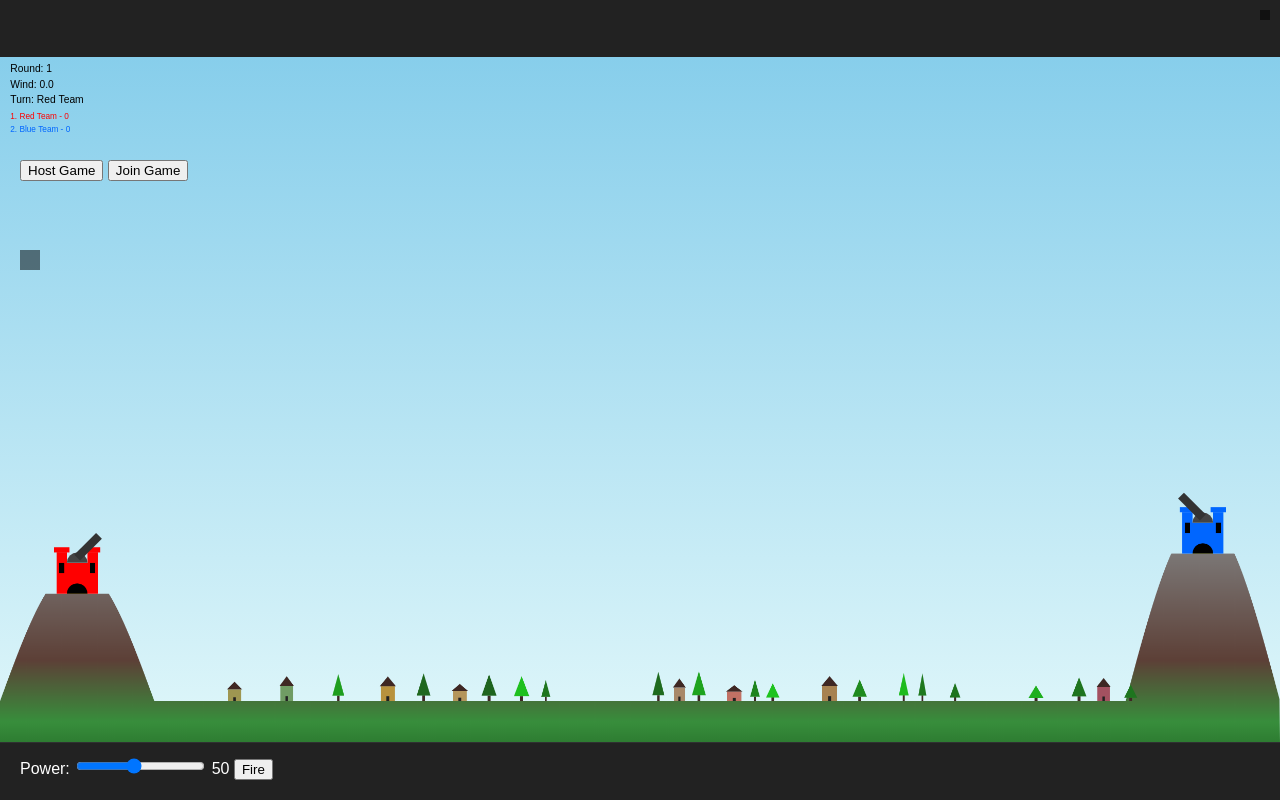
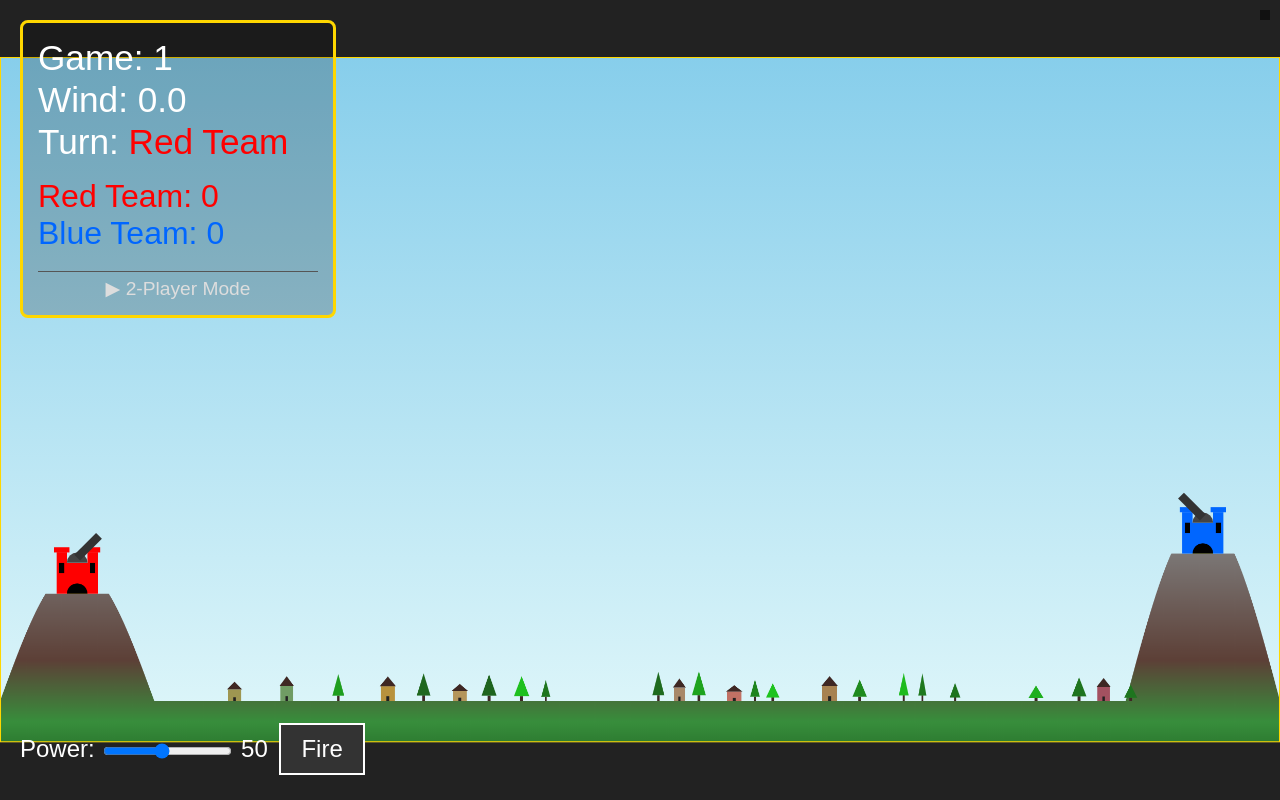
Before and after one commit to neallawson/cannons, a website built with Vite: page index.html in a window 1280 px wide. Built offline with nearby package versions, Linux system fonts and the light colour scheme; animation ran at ten frames a second.

Commit message:
Added new /releases folder for releases. Cleaned up the UI - turned it into a HUD.

```diff
--- a/src/game/Renderer.ts
+++ b/src/game/Renderer.ts
@@ -110,8 +110,10 @@ export class Renderer {
         // Draw Explosions
         this.drawExplosions(state);
 
-        // Draw HUD
-        this.drawHUD(state);
+        // Draw Border around Logical Area
+        this.ctx.strokeStyle = '#FFD700'; // Gold border
+        this.ctx.lineWidth = 4;
+        this.ctx.strokeRect(0, 0, this.LOGICAL_WIDTH, this.LOGICAL_HEIGHT);
 
         // Restore context (remove translation/scale/clip)
         this.ctx.restore();
@@ -400,26 +402,5 @@ export class Renderer {
         });
     }
 
-    private drawHUD(state: GameStateData) {
-        this.ctx.fillStyle = '#000';
-        this.ctx.font = '20px Arial';
-        this.ctx.fillText(`Round: ${state.round} `, 20, 30);
-        this.ctx.fillText(`Wind: ${state.wind.speed.toFixed(1)} `, 20, 60);
 
-        const currentPlayer = state.players.find(p => p.id === state.currentTurnPlayerId);
-        if (currentPlayer) {
-            this.ctx.fillText(`Turn: ${currentPlayer.name} `, 20, 90);
-        }
-
-        // Scores (Leaderboard)
-        const sortedPlayers = [...state.players].sort((a, b) => b.wins - a.wins);
-
-        this.ctx.font = '16px Arial';
-        let y = 120;
-        sortedPlayers.forEach((p, index) => {
-            this.ctx.fillStyle = p.color;
-            this.ctx.fillText(`${index + 1}. ${p.name} - ${p.wins}`, 20, y);
-            y += 25;
-        });
-    }
 }
--- a/src/main.ts
+++ b/src/main.ts
@@ -2,30 +2,37 @@ import './style.css';
 import { GameState } from './game/GameState';
 import { Renderer } from './game/Renderer';
 import { GameLoop } from './game/GameLoop';
-import type { Player } from './game/types';
+import type { Player, GameStateData } from './game/types';
 
 const app = document.querySelector<HTMLDivElement>('#app')!;
 app.innerHTML = `
   <canvas id="gameCanvas"></canvas>
+
+  <div id="hud-panel">
+    <div id="game-info">
+        <div id="game-count" class="hud-row">Game: 1</div>
+        <div id="wind-display" class="hud-row">Wind: 0.0</div>
+        <div id="turn-display" class="hud-row">Turn: -</div>
+    </div>
+    <div id="score-board"></div>
+
+    <div id="mp-label" style="text-align: center; font-size: 1.2rem; margin-top: 10px; color: #ddd; border-top: 1px solid #555; padding-top: 5px; cursor: pointer;">▶ 2-Player Mode</div>
+    <div id="mp-controls" style="border-top: none; margin-top: 5px; padding-top: 0; display: none;">
+        <a id="hostBtn" class="btn-link" style="text-align:center;">Host Game</a>
+        <a id="joinBtn" class="btn-link" style="text-align:center;">Join Game</a>
+        <div id="status" style="font-size: 0.9rem; color: #ccc; margin-top: 5px; text-align: center;"></div>
+    </div>
+  </div>
+
   <div id="ui-layer" style="position: absolute; bottom: 20px; left: 20px; color: white; font-family: sans-serif;">
     <label>Power: <input type="range" id="powerSlider" min="10" max="100" value="50"></label>
     <span id="powerValue">50</span>
     <button id="fireBtn">Fire</button>
   </div>
-  <div id="debug-log" style="position: absolute; top: 250px; left: 20px; color: yellow; font-family: monospace; font-size: 12px; background: rgba(0,0,0,0.5); padding: 10px; pointer-events: none; max-height: 200px; overflow: hidden;"></div>
   <div id="window-size" style="position: absolute; top: 10px; right: 10px; color: lime; font-family: monospace; font-size: 16px; background: rgba(0,0,0,0.5); padding: 5px; pointer-events: none;"></div>
 `;
 
 function log(msg: string) {
-  const el = document.getElementById('debug-log');
-  if (el) {
-    el.innerHTML += `<div>${msg}</div>`;
-    // Keep only last 10 lines
-    const lines = el.innerHTML.split('</div>');
-    if (lines.length > 10) {
-      el.innerHTML = lines.slice(lines.length - 11).join('</div>');
-    }
-  }
   console.log(msg);
 }
 
@@ -44,6 +51,30 @@ let isMultiplayer = false;
 let myPlayerId = 'p1';
 
 import { PhysicsEngine } from './game/PhysicsEngine';
+
+function updateHUD(state: GameStateData) {
+  // Game Count
+  const totalWins = state.players.reduce((sum: number, p: Player) => sum + p.wins, 0);
+  document.getElementById('game-count')!.innerText = `Game: ${totalWins + 1}`;
+
+  // Wind
+  document.getElementById('wind-display')!.innerText = `Wind: ${state.wind.speed.toFixed(1)}`;
+
+  // Turn
+  const currentPlayer = state.players.find(p => p.id === state.currentTurnPlayerId);
+  if (currentPlayer) {
+    const turnEl = document.getElementById('turn-display')!;
+    turnEl.innerHTML = `Turn: <span style="color: ${currentPlayer.color}">${currentPlayer.name}</span>`;
+    turnEl.style.color = 'white'; // Ensure label is white
+  }
+
+  // Scores
+  const sortedPlayers = [...state.players].sort((a, b) => b.wins - a.wins);
+  const scoreBoard = document.getElementById('score-board')!;
+  scoreBoard.innerHTML = sortedPlayers.map(p =>
+    `<div style="color: ${p.color}; font-size: 2.0rem;">${p.name}: ${p.wins}</div>`
+  ).join('');
+}
 
 function startGame(seed: number) {
   gameState = new GameState(LOGICAL_WIDTH, LOGICAL_HEIGHT, seed);
@@ -92,7 +123,10 @@ function startGame(seed: number) {
       });
     },
     () => {
-      renderer.render(gameState.getState());
+      const state = gameState.getState();
+      renderer.render(state);
+      updateHUD(state); // Update DOM HUD
+
       // Sync view offset and scale to input manager
       const offset = renderer.getViewOffset();
       const scale = renderer.getScale();
@@ -169,15 +203,19 @@ const powerValue = document.getElementById('powerValue')!;
 const fireBtn = document.getElementById('fireBtn')!;
 
 
-// Multiplayer UI
-const mpDiv = document.createElement('div');
-mpDiv.style.cssText = 'position: absolute; top: 160px; left: 20px; color: white; font-family: sans-serif;';
-mpDiv.innerHTML = `
-  <button id="hostBtn">Host Game</button>
-  <button id="joinBtn">Join Game</button>
-  <span id="status"></span>
-`;
-document.body.appendChild(mpDiv);
+// Multiplayer UI - Handled in HTML now
+const mpLabel = document.getElementById('mp-label')!;
+const mpControls = document.getElementById('mp-controls')!;
+
+mpLabel.addEventListener('click', () => {
+  if (mpControls.style.display === 'none') {
+    mpControls.style.display = 'flex';
+    mpLabel.innerText = '▼ 2-Player Mode';
+  } else {
+    mpControls.style.display = 'none';
+    mpLabel.innerText = '▶ 2-Player Mode';
+  }
+});
 
 document.getElementById('hostBtn')!.addEventListener('click', async () => {
   isMultiplayer = true;
@@ -255,9 +293,10 @@ function setupGameSubscriptions() {
         `;
 
       overlay.innerHTML = `
-          <h1>Game Over!</h1>
-          <h2>Winner: ${winnerName}</h2>
-          <button id="playAgainBtn" style="padding: 10px 20px; font-size: 20px; cursor: pointer;">Play Again</button>
+          <h1 style="font-size: 60px; color: #FFD700; text-shadow: 4px 4px #000;">Game Over!</h1>
+          <h2 style="font-size: 40px;">Winner: ${winnerName}</h2>
+          <h3 style="font-size: 30px;">in ${state.round} volleys</h3>
+          <button id="playAgainBtn" style="padding: 15px 30px; font-size: 30px; cursor: pointer; font-family: sans-serif;">Play Again</button>
         `;
 
       document.body.appendChild(overlay);
--- a/src/style.css
+++ b/src/style.css
@@ -2,8 +2,97 @@ body {
   margin: 0;
   overflow: hidden;
   background-color: #000;
+  font-family: sans-serif;
+  font-size: 24px;
+  /* Increased base size */
 }
 
 canvas {
   display: block;
 }
+
+/* Responsive Button/Link Styling */
+button,
+.btn-link {
+  background: #333;
+  color: #fff;
+  border: 2px solid #fff;
+  padding: 10px 20px;
+  font-family: sans-serif;
+  font-size: 1.5rem;
+  cursor: pointer;
+  margin: 5px;
+  text-decoration: none;
+  display: inline-block;
+}
+
+button:hover,
+.btn-link:hover {
+  background: #555;
+}
+
+button:active,
+.btn-link:active {
+  background: #777;
+}
+
+/* Input Range Styling */
+input[type=range] {
+  height: 20px;
+  vertical-align: middle;
+}
+
+#hud-panel {
+  position: absolute;
+  top: 20px;
+  left: 20px;
+  background-color: rgba(0, 0, 0, 0.2);
+  /* Lighter background */
+  border: 3px solid #FFD700;
+  /* Gold */
+  border-radius: 8px;
+  padding: 15px;
+  color: white;
+  min-width: 280px;
+  display: flex;
+  flex-direction: column;
+  gap: 4px;
+  /* Reduced gap */
+  pointer-events: auto;
+}
+
+.hud-row {
+  font-size: 2.2rem;
+  /* Increased font size (approx 20% bigger than 1.8rem) */
+  margin-bottom: 2px;
+}
+
+#score-board {
+  margin-top: 5px;
+  /* Reduced spacing */
+  margin-bottom: 5px;
+  /* border-top removed to reduce visual clutter if desired, but keeping logic simple */
+  /* border-top: 1px solid #555; */
+  padding-top: 5px;
+}
+
+#mp-controls {
+  display: flex;
+  flex-direction: row;
+  /* Row layout for buttons */
+  justify-content: space-between;
+  gap: 10px;
+  margin-top: 10px;
+  border-top: 1px solid #555;
+  padding-top: 10px;
+}
+
+/* Smaller buttons for HUD */
+#mp-controls .btn-link {
+  font-size: 1rem;
+  padding: 5px 10px;
+  margin: 0;
+  flex: 1;
+  /* Equal width */
+  text-align: center;
+}
```
Also changed, not shown: docs/ideas.txt (+8 -0 lines), index.html (+3 -0 lines), releases/version_0.1/server/index.js (added, +22 -0 lines), releases/version_0.1/server/package.json (added, +12 -0 lines), 1 other file.
